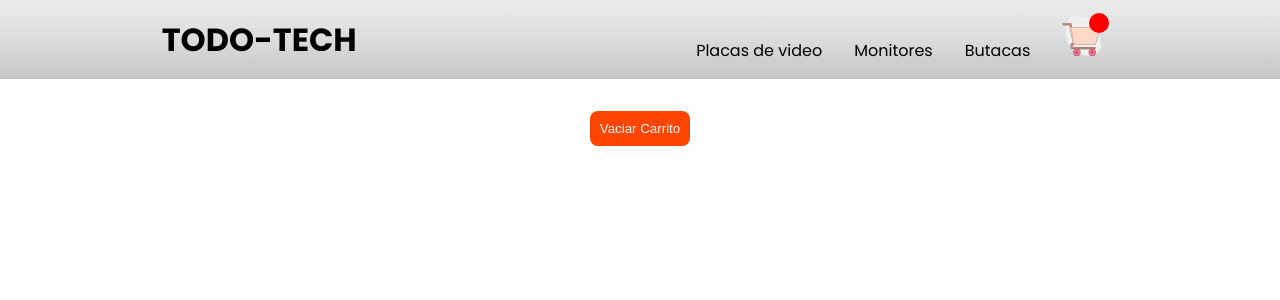
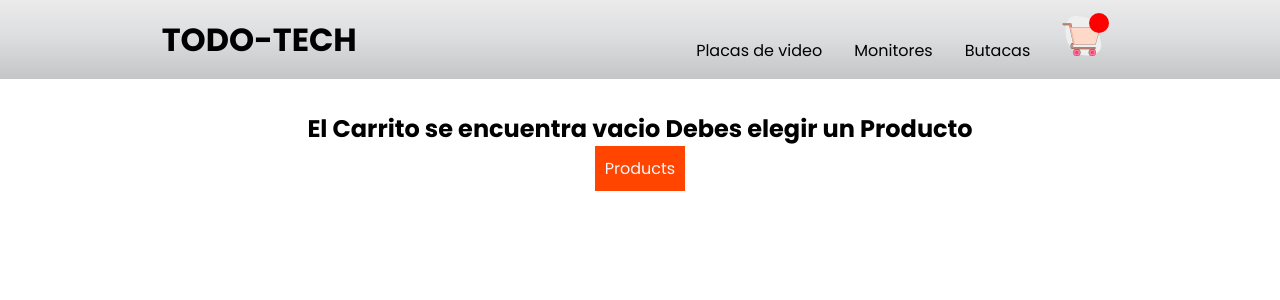
Before and after one commit to FernandoMoyano/ecommerce-moyano, a React (Vite) app: page /cart in a window 1280 px wide. Shown: the top 300 px of the page. Built offline with nearby package versions, Linux system fonts and the light colour scheme.

Commit message:
cart vacio

```diff
--- a/package.json
+++ b/package.json
@@ -14,7 +14,8 @@
     "react": "^18.2.0",
     "react-bootstrap": "^2.6.0",
     "react-dom": "^18.2.0",
-    "react-router-dom": "^6.4.4"
+    "react-router-dom": "^6.4.4",
+    "sweetalert2": "^11.6.16"
   },
   "devDependencies": {
     "@types/react": "^18.0.24",
--- a/src/components/CartContainer/CartContainer.css
+++ b/src/components/CartContainer/CartContainer.css
@@ -39,10 +39,16 @@
 
 .Remove{
    width: 20px;
+   cursor: pointer;
    height: 30px;
    border: none;
-   background-color: brown;
+   border-radius: 4px;
+   background-color: orangered;
    color: aliceblue;
+   -webkit-border-radius: 4px;
+   -moz-border-radius: 4px;
+   -ms-border-radius: 4px;
+   -o-border-radius: 4px;
 }
 .TotalPrice{
    font-weight: bold;
@@ -59,6 +65,7 @@
 
 .ClearCart{
    padding: 10px;
+   cursor: pointer;
    border-radius: 8px;
    background-color: orangered;
    color: aliceblue;
@@ -68,3 +75,18 @@
    -ms-border-radius: 8px;
    -o-border-radius: 8px;
 }
+
+.CarroVacio{
+   display: flex;
+   flex-direction: column;
+   align-items: center;
+   justify-content: center;
+}
+
+.LinkCarroVacio{
+   text-decoration: none;
+   list-style: none;
+   background-color: orangered;
+   padding: 10px;
+   color: aliceblue;
+}
--- a/src/components/CartContainer/CartContainer.jsx
+++ b/src/components/CartContainer/CartContainer.jsx
@@ -1,4 +1,5 @@
 import React from "react";
+import { Link } from "react-router-dom";
 import { useCartContext } from "../../context/CartContext";
 import "./CartContainer.css";
 
@@ -8,37 +9,55 @@ const CartContainer = () => {
 	/* 	console.log(cartList); */
 
 	return (
+		<div>
+			{cartList.length !== 0 ? (
 				<div className="ContenedorCart">
 					{cartList.map((product) => (
-				<article key={product.id} className="CardDetail">
+						<article
+							key={product.id}
+							className="CardDetail"
+						>
 							<header className="HeaderDetail">
-						<h2> Product: {product.name} </h2>
+								<h2>
+									{" "}
+									Product:{" "}
+									{
+										product.name
+									}{" "}
+								</h2>
 							</header>
 
 							<section className="InfoDetail">
 								<p>
 									Categoria:{" "}
 									<span className="InfoDetailItem">
-								{product.category}
+										{
+											product.category
+										}
 									</span>
 								</p>
 								<p>
 									cantidad:{" "}
 									<span className="InfoDetailItem">
-								{product.quantity}
+										{
+											product.quantity
+										}
 									</span>
 								</p>
 								<p>
 									Precio:${" "}
 									<span className="InfoDetailItem">
-								{product.price}
+										{
+											product.price
+										}
 									</span>
 								</p>
 							</section>
 							<footer className="FooterButtons">
 								{/* <button className="Sustract">-</button>
 						<button className="Add" onClick={addItem}>+</button> */}
-						<button className="Remove"
+								<button
+									className="Remove"
 									onClick={() =>
 										removeItem(
 											product.id
@@ -53,13 +72,22 @@ const CartContainer = () => {
 					{totalPrice() > 0 && (
 						<label className="TotalPrice">
 							El precio total es:{" "}
-					<span className="Price">$ {totalPrice()}</span>
+							<span className="Price">
+								$ {totalPrice()}
+							</span>
 						</label>
 					)}
 					<button className="ClearCart" onClick={clearCart}>
 						Vaciar Carrito
 					</button>
 				</div>
+			) : (
+				<div className="CarroVacio" >
+					<h2>El Carrito se encuentra vacio Debes elegir un Producto</h2>
+					<Link to="/" className="LinkCarroVacio"> Products </Link>
+				</div>
+			)}
+		</div>
 	);
 };
 
--- a/src/context/CartContext.jsx
+++ b/src/context/CartContext.jsx
@@ -25,7 +25,6 @@ export const CartContextProvider = ({ children }) => {
 		}
 
   }
-
 
 
 
```
Also changed, not shown: 1 other file (tests, documents, lock files or other folders). Lines whose indentation alone changed are shown as unchanged.
